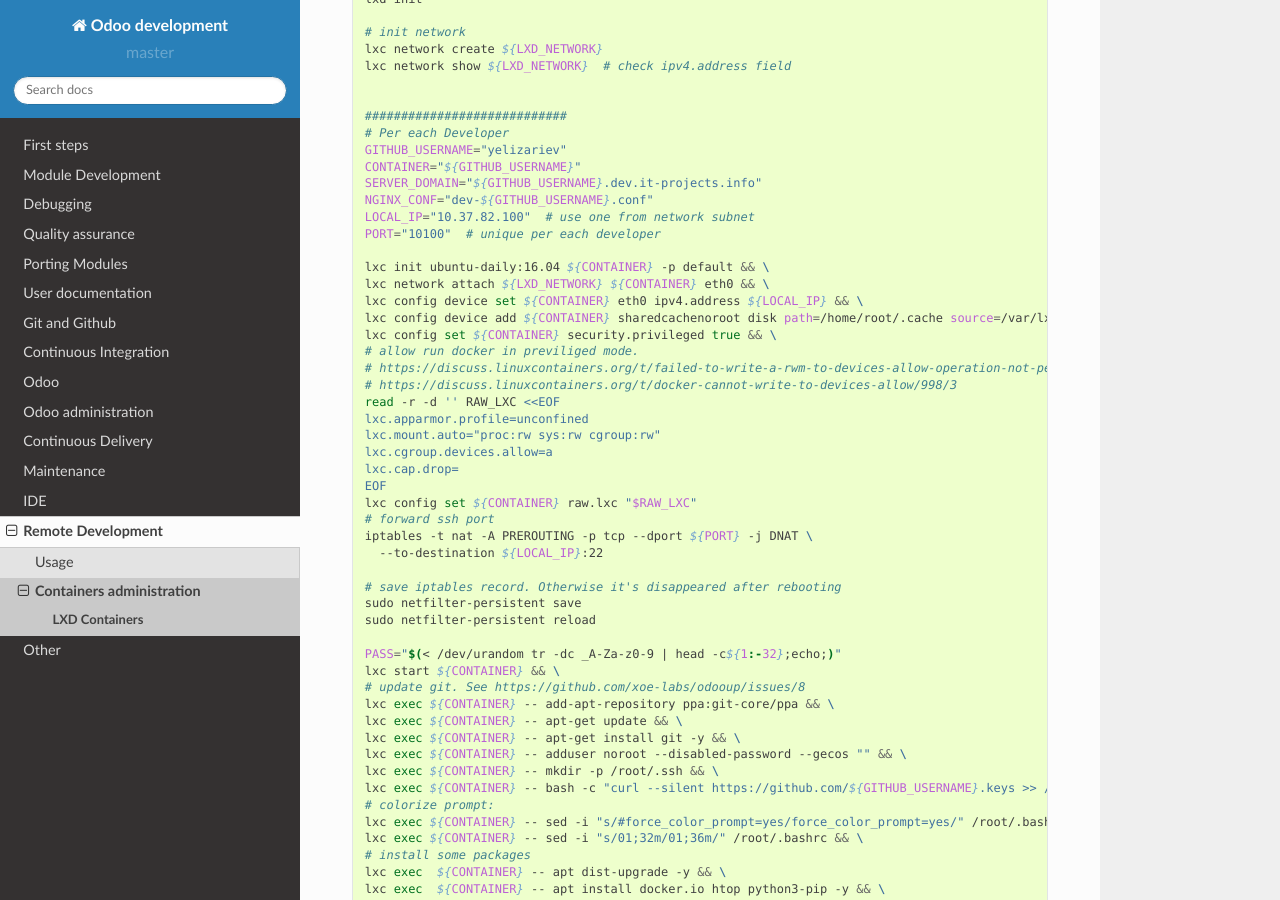
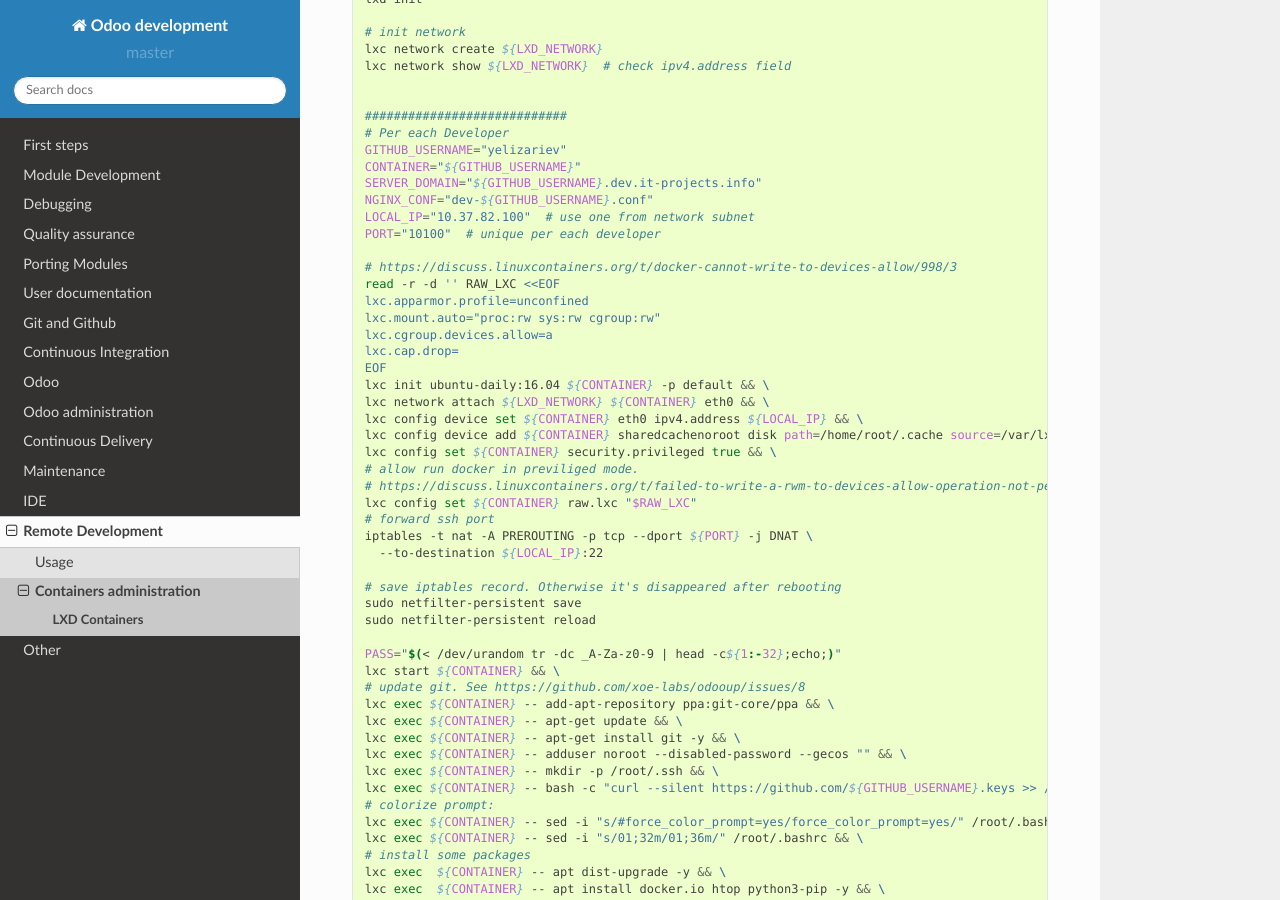
Before and after one commit to itpp-labs/odoo-development, a Sphinx documentation site: the page built from docs/remote-dev/lxd/lxd.rst, in a window 1280 px wide and 900 px high, scrolled down 451 px. Built offline with Sphinx 7.4.7 and the Read the Docs theme 2.0.0, drawn with Linux system fonts in a browser that asks for light colours; some of the changed lines change nothing that is shown.

Commit message:
Update lxd.rst

```diff
--- a/docs/remote-dev/lxd/lxd.rst
+++ b/docs/remote-dev/lxd/lxd.rst
@@ -36,6 +36,13 @@
     LOCAL_IP="10.37.82.100"  # use one from network subnet
     PORT="10100"  # unique per each developer
 
+    # https://discuss.linuxcontainers.org/t/docker-cannot-write-to-devices-allow/998/3
+    read -r -d '' RAW_LXC <<EOF
+    lxc.apparmor.profile=unconfined
+    lxc.mount.auto="proc:rw sys:rw cgroup:rw"
+    lxc.cgroup.devices.allow=a
+    lxc.cap.drop=
+    EOF
     lxc init ubuntu-daily:16.04 ${CONTAINER} -p default && \
     lxc network attach ${LXD_NETWORK} ${CONTAINER} eth0 && \
     lxc config device set ${CONTAINER} eth0 ipv4.address ${LOCAL_IP} && \
@@ -43,13 +50,6 @@
     lxc config set ${CONTAINER} security.privileged true && \
     # allow run docker in previliged mode.
     # https://discuss.linuxcontainers.org/t/failed-to-write-a-rwm-to-devices-allow-operation-not-permitted-in-privileged-container/925/3
-    # https://discuss.linuxcontainers.org/t/docker-cannot-write-to-devices-allow/998/3
-    read -r -d '' RAW_LXC <<EOF
-    lxc.apparmor.profile=unconfined
-    lxc.mount.auto="proc:rw sys:rw cgroup:rw"
-    lxc.cgroup.devices.allow=a
-    lxc.cap.drop=
-    EOF
     lxc config set ${CONTAINER} raw.lxc "$RAW_LXC"
     # forward ssh port
     iptables -t nat -A PREROUTING -p tcp --dport ${PORT} -j DNAT \
```
